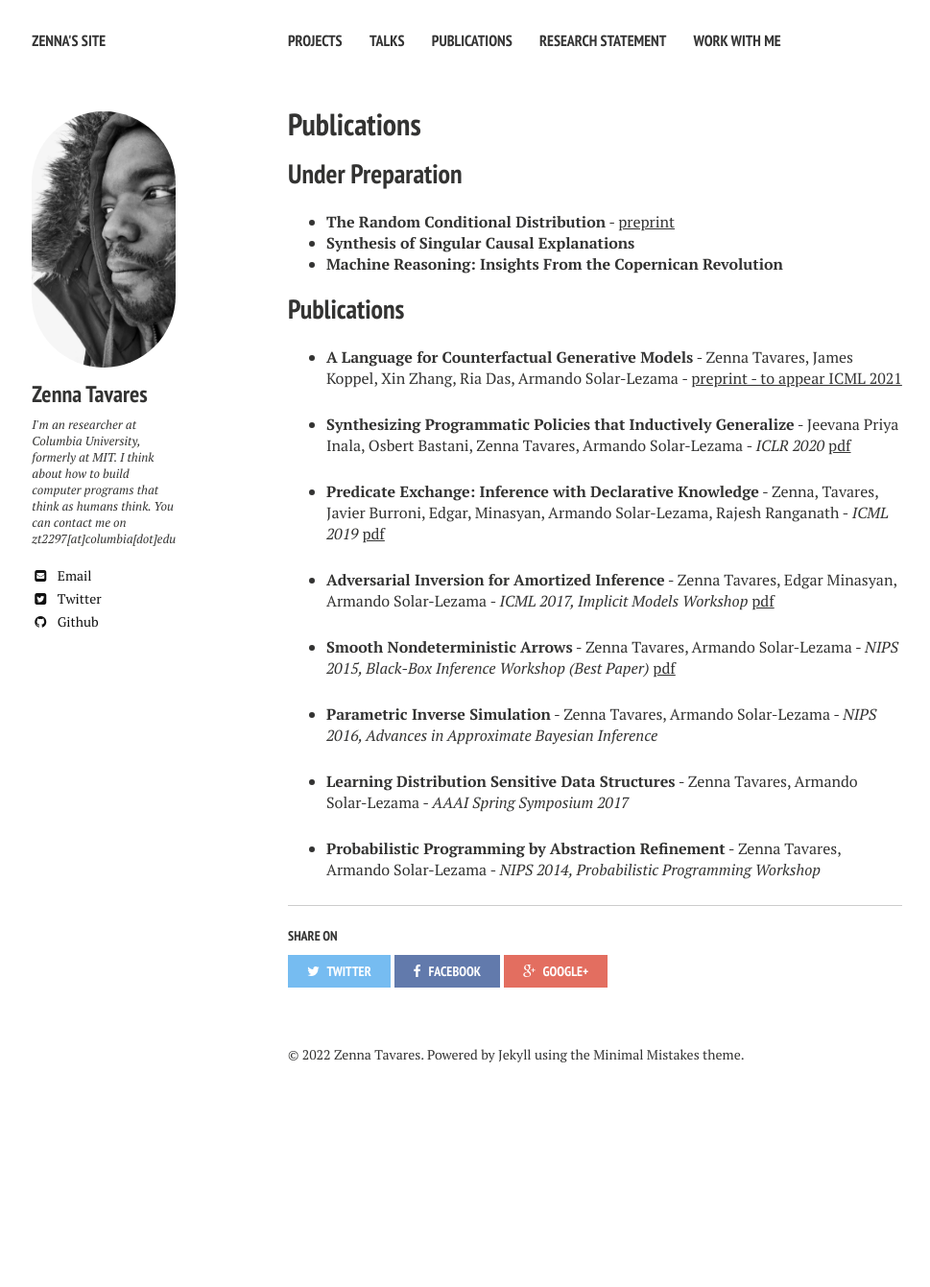
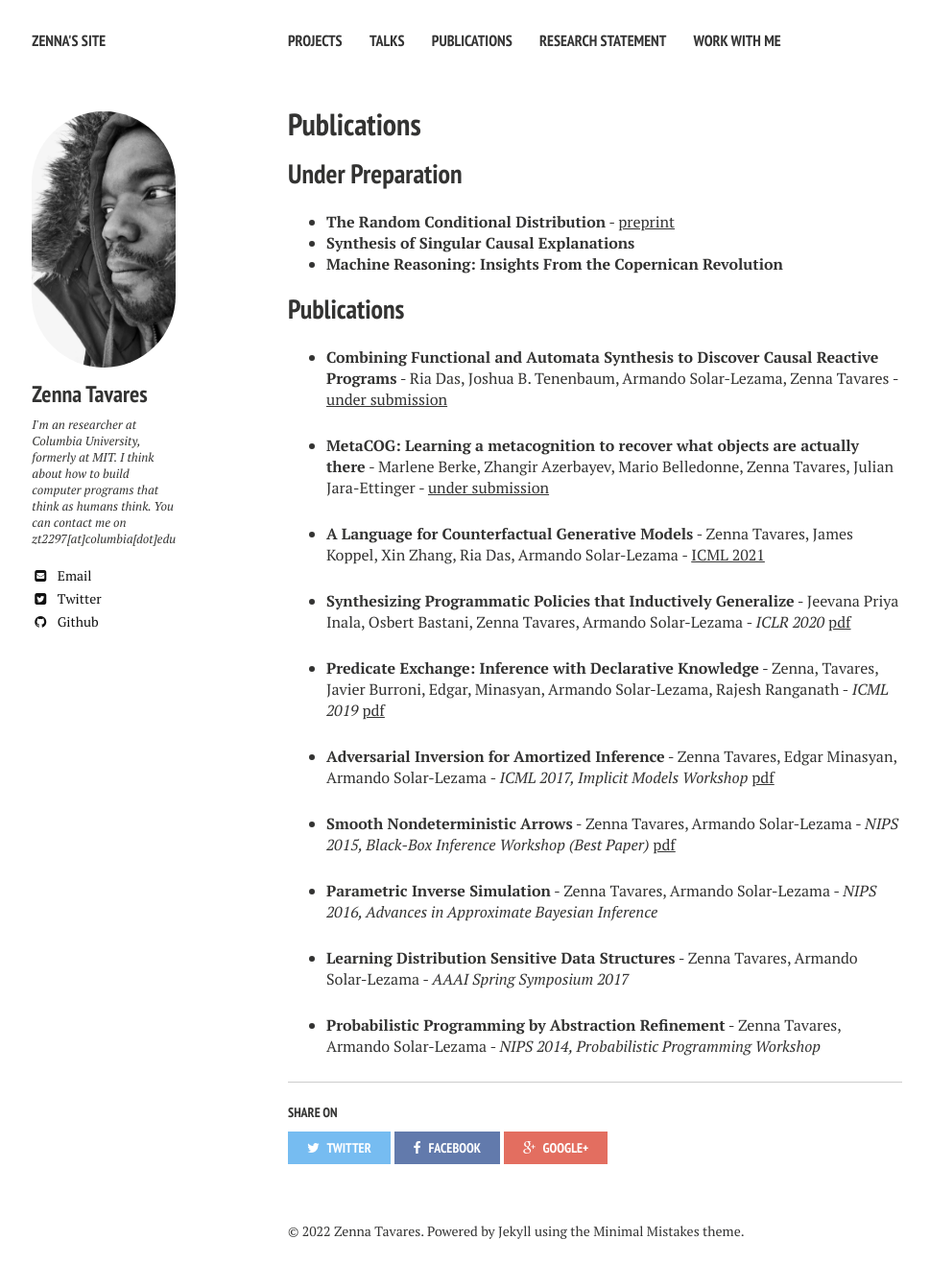
Before and after one commit to zenna/zenna.github.io, a Jekyll site: the page built from publications/index.md, in a window 1280 px wide. Shown: the whole page at 96% size, without its empty margins (20-989 px from the left). Built offline with Jekyll 4.4.1, drawn with Linux system fonts in a browser that asks for light colours; nearby versions of some CDN libraries; before the commit the page ends 1157 px from its top, so only the background shows below that.

Commit message:
up paper

```diff
--- a/publications/index.md
+++ b/publications/index.md
@@ -12,7 +12,11 @@ comments: true
 - __Machine Reasoning: Insights From the Copernican Revolution__
 
 ## Publications
-- __A Language for Counterfactual Generative Models__ - Zenna Tavares, James Koppel, Xin Zhang, Ria Das, Armando Solar-Lezama - [preprint - to appear ICML 2021](http://www.zenna.org/publications/causal.pdf)
+- __Combining Functional and Automata Synthesis to Discover Causal Reactive Programs__ - Ria Das, Joshua B. Tenenbaum, Armando Solar-Lezama, Zenna Tavares - [under submission](http://www.zenna.org/publications/autumn2022.pdf)
+
+- __MetaCOG: Learning a metacognition to recover what objects are actually there__ - Marlene Berke, Zhangir Azerbayev, Mario Belledonne, Zenna Tavares, Julian Jara-Ettinger - [under submission](http://www.zenna.org/publications/metaCOG2022.pdf)
+
+- __A Language for Counterfactual Generative Models__ - Zenna Tavares, James Koppel, Xin Zhang, Ria Das, Armando Solar-Lezama - [ICML 2021](http://www.zenna.org/publications/causal.pdf)
 
 - __Synthesizing Programmatic Policies that Inductively Generalize__ - Jeevana Priya Inala, Osbert Bastani, Zenna Tavares, Armando Solar-Lezama - *ICLR 2020* [pdf](https://openreview.net/pdf?id=S1l8oANFDH)
 
```
Also changed, not shown: index.md (+1 -1 lines), 2 other files.
